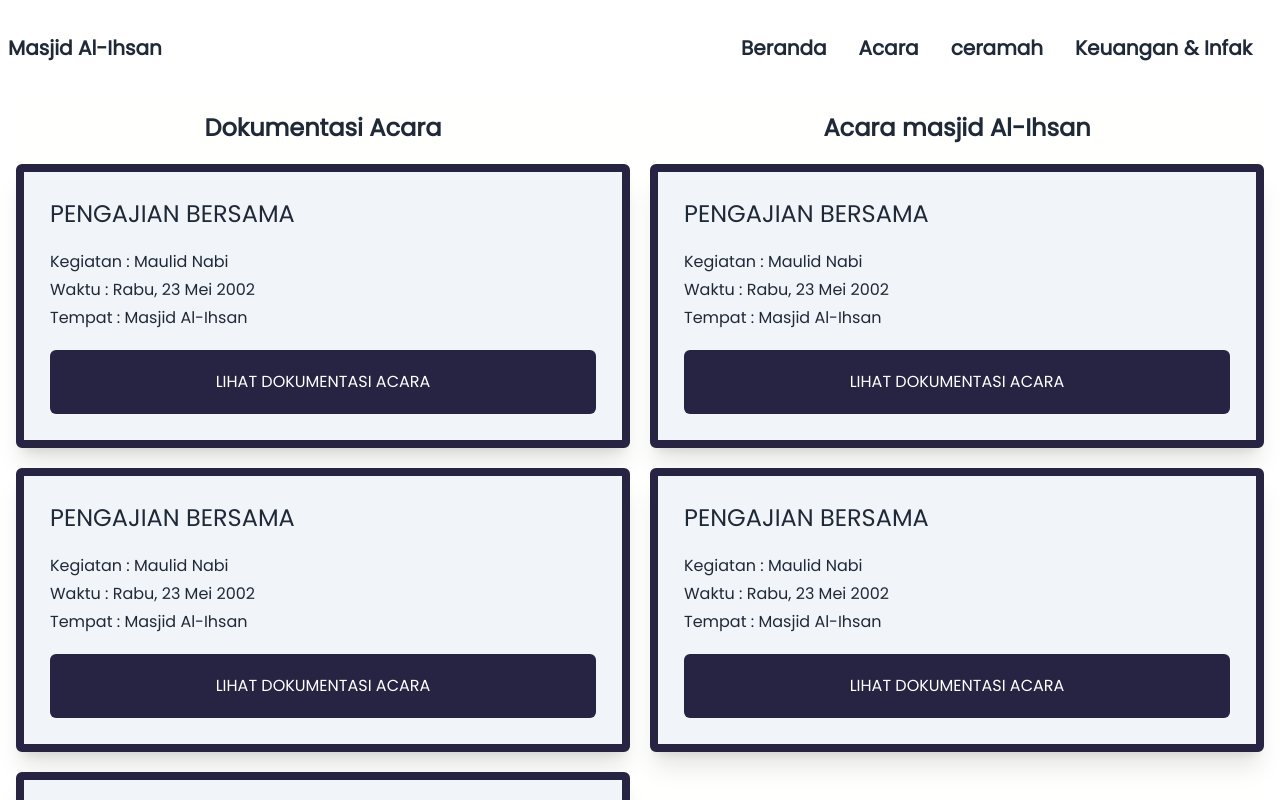
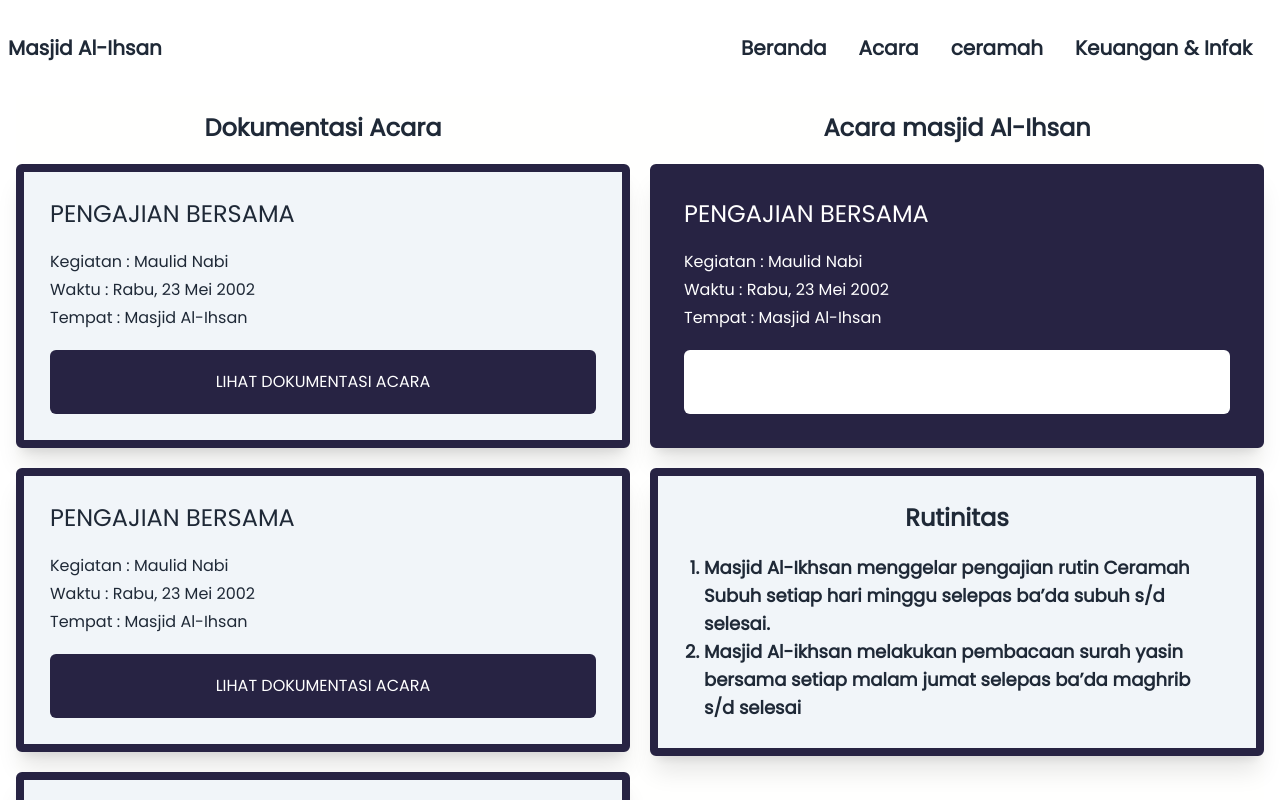
Before and after one commit to 01011001andra/user-final-project, a React (Vite) app: page /acara in a window 1280 px wide. Shown: the top 800 px of the page. Built offline with nearby package versions, Linux system fonts and the light colour scheme.

Commit message:
feat(acara): :sparkles: add detail dokumentasi acara
baru membuat cardnya, nanti melengkapi

```diff
--- a/package.json
+++ b/package.json
@@ -20,6 +20,7 @@
     "react-icons": "^4.10.1",
     "react-iframe": "^1.8.5",
     "react-router-dom": "^6.14.2",
+    "react-router-hash-link": "^2.4.3",
     "react-scroll": "^1.8.9"
   },
   "devDependencies": {
--- a/src/layouts/Layout.jsx
+++ b/src/layouts/Layout.jsx
@@ -1,9 +1,9 @@
 import React from "react";
 
-const Layout = ({ bg, children, className }) => {
+const Layout = ({ bg, children, className, id }) => {
   return (
     <>
-      <div className={`${bg && "bg-teritiary"} `}>
+      <div className={`${bg && "bg-teritiary"} `} id={id}>
         <div className={`container mx-auto px-4 min-h-screen ${className}`}>
           {children}
         </div>
--- a/src/pages/acara/components/Card.jsx
+++ b/src/pages/acara/components/Card.jsx
@@ -1,17 +1,28 @@
 import React from "react";
+import { Link } from "react-router-dom";
+import { HashLink } from "react-router-hash-link";
 
-const Card = () => {
+const Card = ({ bg, id = 1 }) => {
   return (
-    <div className="w-full border-8 rounded-md border-stroke bg-slate-100 p-[26px] flex flex-col gap-5 shadow-xl">
+    <div
+      className={`w-full border-8 rounded-md border-stroke  p-[26px] flex flex-col gap-5 shadow-xl ${
+        bg ? "bg-stroke text-white" : "bg-slate-100 "
+      }`}
+    >
       <h1 className="text-2xl">PENGAJIAN BERSAMA</h1>
       <div className="flex flex-col gap-1">
         <span>Kegiatan : Maulid Nabi</span>
         <span>Waktu : Rabu, 23 Mei 2002</span>
         <span>Tempat : Masjid Al-Ihsan</span>
       </div>
-      <button className="flex items-center justify-center py-5 text-white rounded-md bg-stroke">
-        LIHAT DOKUMENTASI ACARA
-      </button>
+      <HashLink
+        to={`${bg ? "/#acara" : `/acara/${id}`}`}
+        className={`flex items-center justify-center py-5 text-white rounded-md ${
+          bg ? "bg-white font-bold text-black" : "bg-stroke"
+        }`}
+      >
+        {bg ? "LIHAT UNDANGAN" : "LIHAT DOKUMENTASI ACARA"}
+      </HashLink>
     </div>
   );
 };
--- /dev/null
+++ b/src/pages/acara/components/RutinitasCard.jsx
@@ -0,0 +1,25 @@
+import React from "react";
+
+const RutinitasCard = () => {
+  return (
+    <div
+      className={`w-full border-8 rounded-md border-stroke  p-[26px] flex flex-col gap-5 shadow-xl bg-slate-100`}
+    >
+      <h1 className="text-2xl font-bold text-center">Rutinitas</h1>
+      <div>
+        <ol className="px-5 list-decimal">
+          <li className="text-lg font-bold">
+            Masjid Al-Ikhsan menggelar pengajian rutin Ceramah Subuh setiap hari
+            minggu selepas ba’da subuh s/d selesai.
+          </li>
+          <li className="text-lg font-bold">
+            Masjid Al-ikhsan melakukan pembacaan surah yasin bersama setiap
+            malam jumat selepas ba’da maghrib s/d selesai
+          </li>
+        </ol>
+      </div>
+    </div>
+  );
+};
+
+export default RutinitasCard;
--- a/src/pages/acara/components/index.js
+++ b/src/pages/acara/components/index.js
@@ -1,3 +1,4 @@
 import Card from "./Card";
+import RutinitasCard from "./RutinitasCard";
 
-export { Card };
+export { Card, RutinitasCard };
--- a/src/pages/acara/index.jsx
+++ b/src/pages/acara/index.jsx
@@ -1,6 +1,6 @@
 import React from "react";
 import { Layout, MainLayout } from "../../layouts";
-import { Card } from "./components";
+import { Card, RutinitasCard } from "./components";
 
 const Acara = () => {
   return (
@@ -24,8 +24,8 @@ const Acara = () => {
               Acara masjid Al-Ihsan
             </h1>
             <div className="sticky top-0 right-0 flex flex-col w-full gap-5">
-              <Card />
-              <Card />
+              <Card bg={true} />
+              <RutinitasCard />
             </div>
           </div>
         </div>
--- a/src/pages/beranda/index.jsx
+++ b/src/pages/beranda/index.jsx
@@ -5,6 +5,7 @@ import { headSubText } from "../../utils/styles";
 import { TabelKas } from "./components";
 import Iframe from "react-iframe";
 import { Link } from "react-router-dom";
+import { Link as LinkScroll } from "react-scroll";
 import ReactPdf from "./components/ReactPdf";
 const Beranda = () => {
   const { data: kasData, isError: kasIsErr, error: kasErr } = useGetKas();
@@ -27,7 +28,17 @@ const Beranda = () => {
                 Senjulung Rt 02 Rw 10
               </p>
               <div>
-                <button className="btn bg-highlight">Lihat Acara</button>
+                <LinkScroll
+                  activeClass="active"
+                  to="acara"
+                  spy={true}
+                  smooth={true}
+                  offset={50}
+                  duration={500}
+                  className="btn bg-highlight"
+                >
+                  Lihat Acara
+                </LinkScroll>
               </div>
             </div>
           </div>
@@ -35,11 +46,12 @@ const Beranda = () => {
       </Layout>
       {/* Section 2 */}
       <Layout
+        id="acara"
         bg={true}
         className="py-[48px] flex flex-col gap-10  min-h-screen"
       >
         <h1 className={`${headSubText} text-center `}>Acara</h1>
-        <div className="flex flex-col justify-between h-screen gap-5 lg:flex-row">
+        <div className="flex flex-col justify-between min-h-screen gap-5 lg:flex-row">
           <div className="flex flex-col gap-[36px] lg:gap-[96px] w-full  lg:w-1/2 justify-center">
             <div className="flex flex-col gap-6 text-lg lg:text-2xl">
               <p>Assalamualaikum wr.wb</p>
@@ -84,7 +96,7 @@ const Beranda = () => {
             </div>
           </div>
           <div className="hidden h-full bg-black border border-black lg:flex"></div>
-          <div className="w-full h-full bg-slate-600 lg:w-1/2">
+          <div className="w-full h-screen bg-slate-600 lg:w-1/2">
             <ReactPdf />
           </div>
         </div>
```
Also changed, not shown: 1 other file (tests, documents, lock files or other folders).
